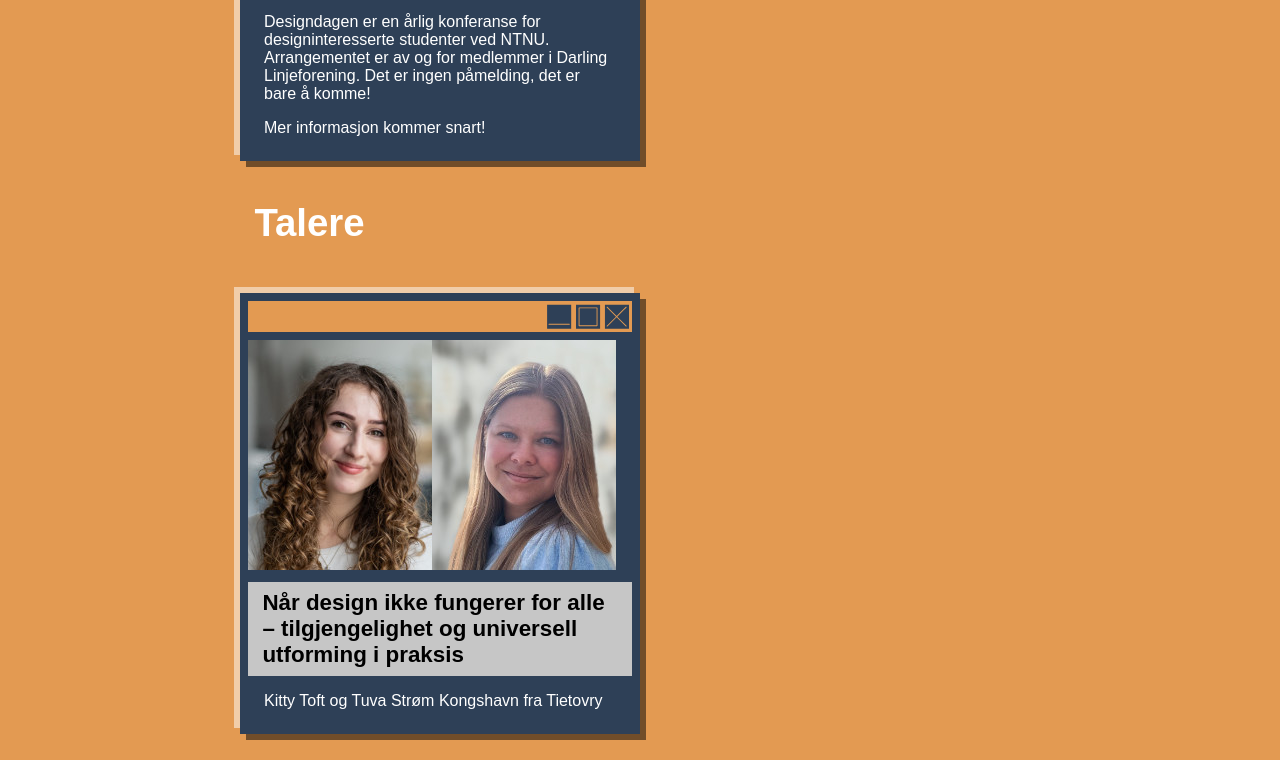
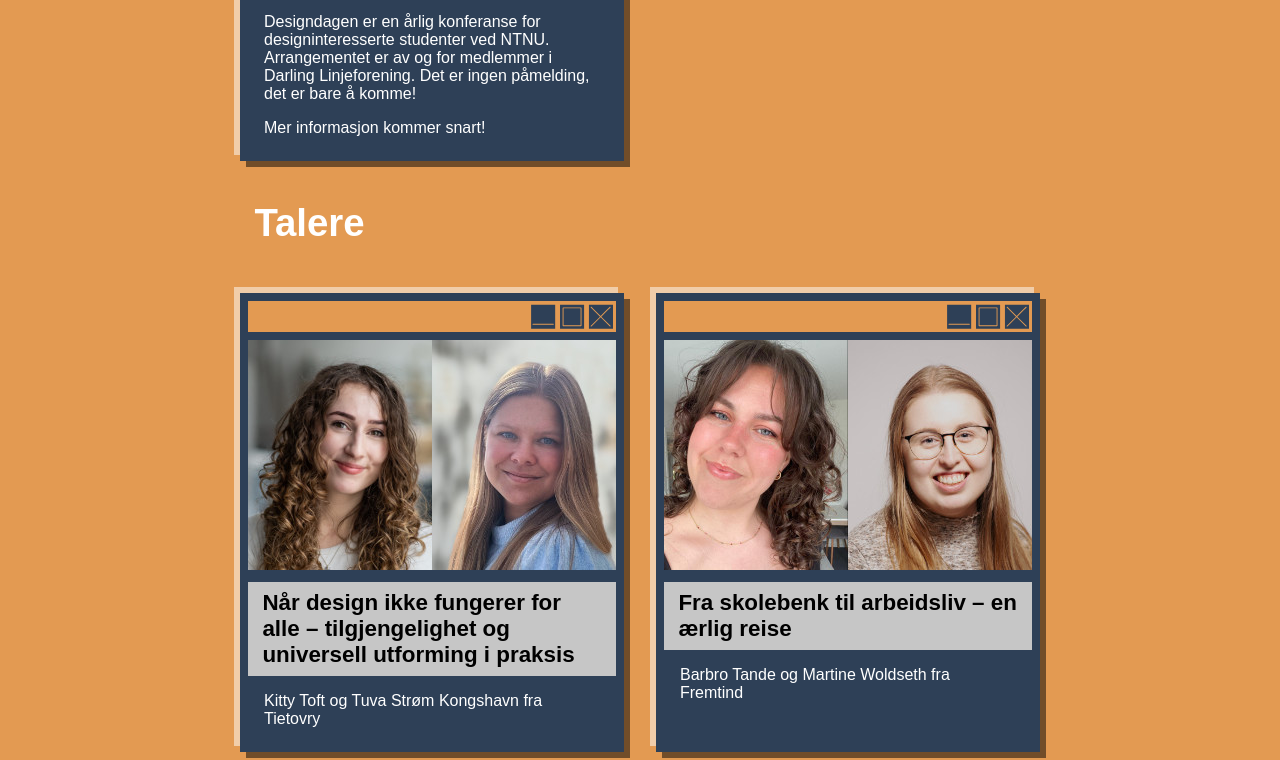
Before and after one commit to darling-linjeforening/Designdagen, a website: page index.html in a window 1280 px wide. Shown: the part 645-1405 px from the top of the page. Drawn offline with Linux system fonts and the light colour scheme.

Commit message:
Update styles.css

```diff
--- a/css/styles.css
+++ b/css/styles.css
@@ -100,7 +100,7 @@ p{
     background-color: #2E4057;
     padding: 0.5rem;
     box-shadow: -6px -6px 0px 0px rgba(255, 255, 255, 0.50), 6px 6px 0px 0px rgba(0, 0, 0, 0.50);
-    max-width: 384px;
+    max-width: 368px;
 }
 
 .orange{
```
